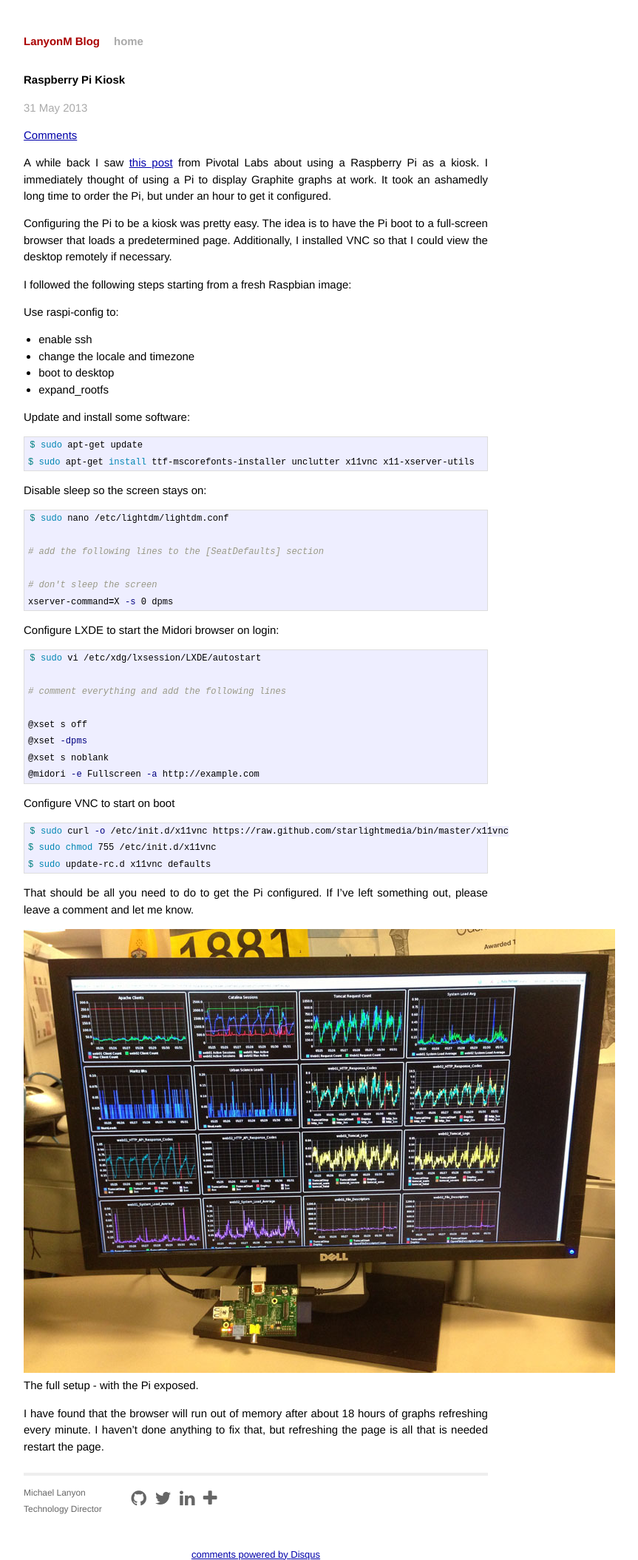
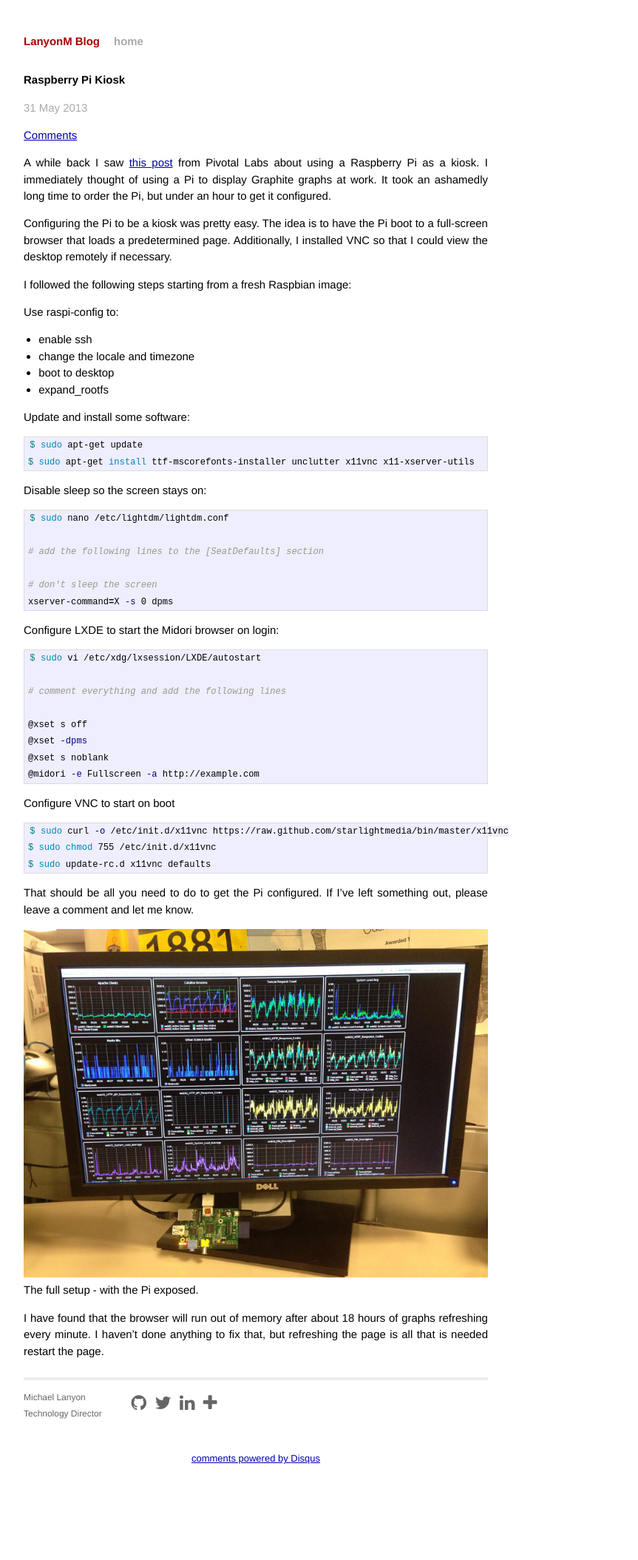
Before and after one commit to lanyonm/lanyonm.github.io, a Jekyll site: the page built from _posts/2013-05-31-pi-kiosk.md, in a window 1280 px wide. Shown: the whole page at 74% size, without its empty margins (294-1157 px from the left). Built offline with Jekyll 4.4.1, drawn with Linux system fonts in a browser that asks for light colours; comment, search, counter and statistics services are not loaded; after the commit the page ends 1979 px from its top, so only the background shows below that.

Commit message:
make sure images are max-width 100%

```diff
--- a/css/main.css
+++ b/css/main.css
@@ -32,6 +32,10 @@ a:visited { color: #a0a; }
 table {
   font-size: inherit;
   font: 100%;
+}
+
+img {
+  max-width: 100%;
 }
 
 /*****************************************************************************/
```
